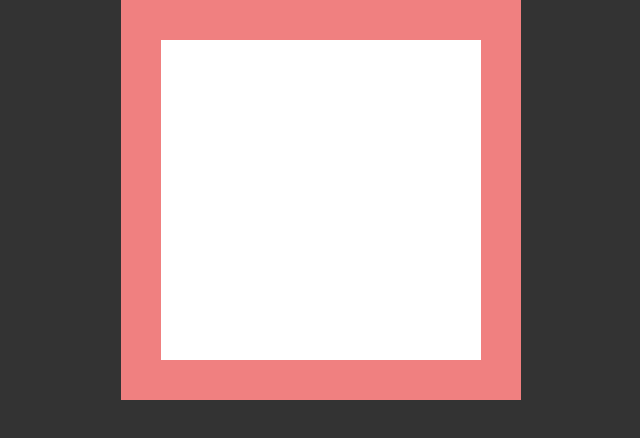
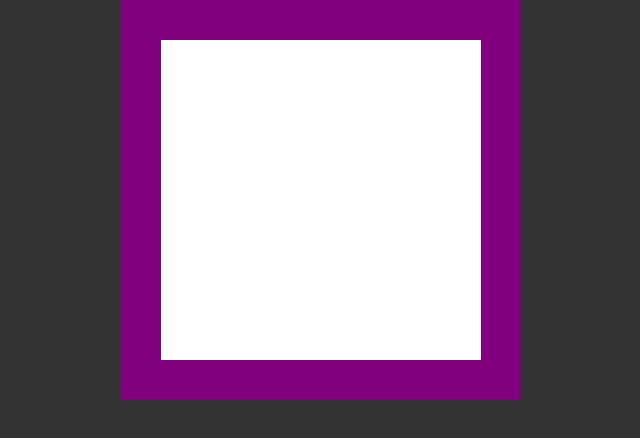
Before and after one commit to Nahuel-P/css, a plain HTML site: page 7.listas-tablas-imagenes-clip-path/5.clip-path/index.html in a window 1280 px wide. Shown: the whole page, without its empty margins (319-959 px from the left). Drawn offline with Linux system fonts and the light colour scheme.

Commit message:
28/01/21

```diff
--- a/7.listas-tablas-imagenes-clip-path/5.clip-path/styles.css
+++ b/7.listas-tablas-imagenes-clip-path/5.clip-path/styles.css
@@ -29,7 +29,7 @@ body{
 }
 
 .box__item{
-    background: lightcoral;
+    background: purple;
     width: 400px;
     height: 400px;
     /* clip-path: circle(100px at left top); */
```
